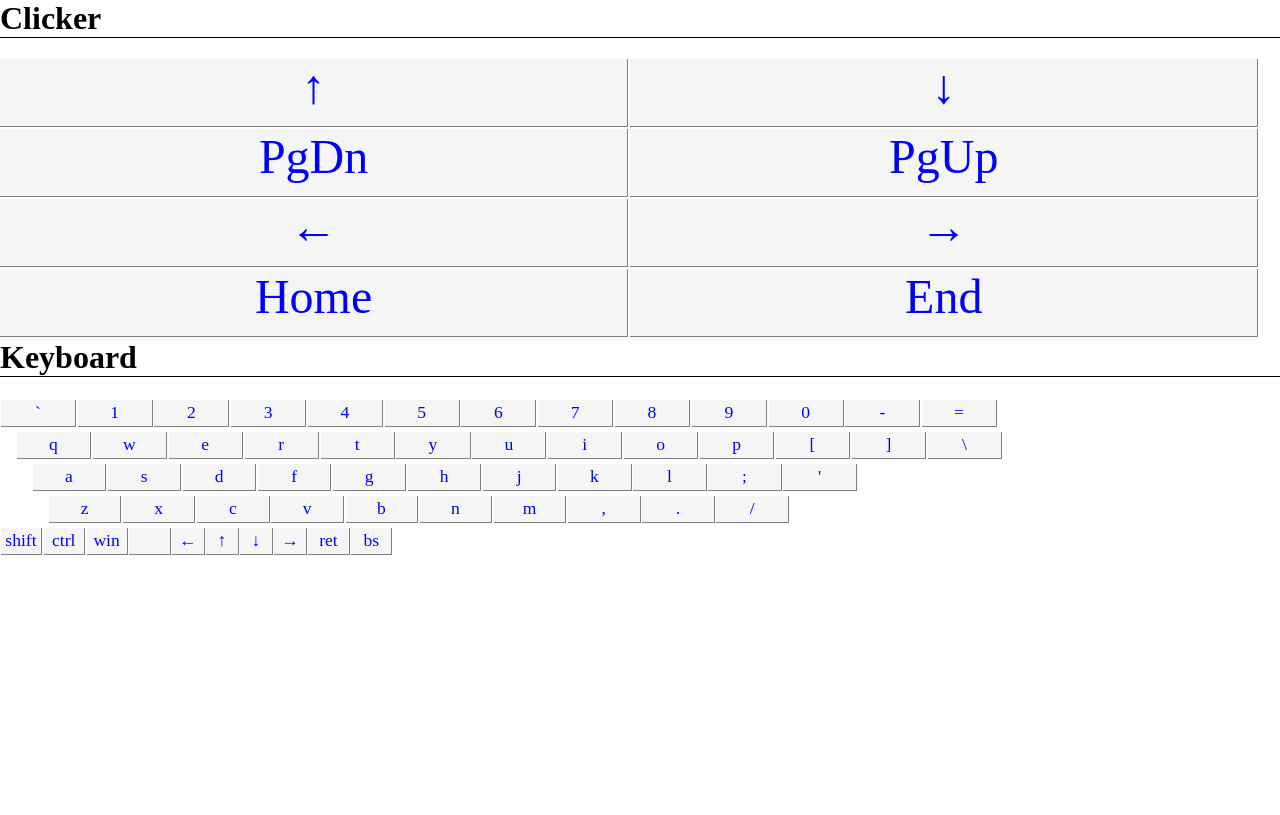
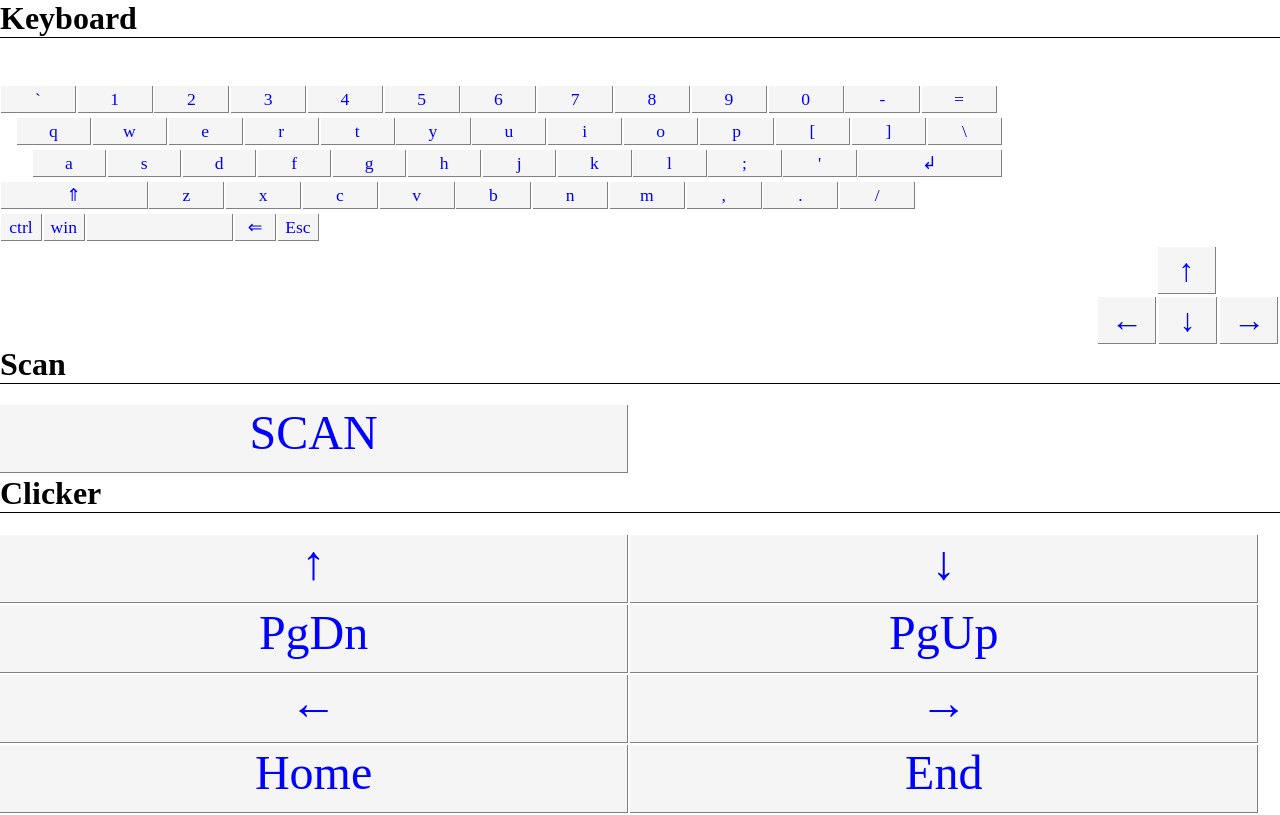
Before and after one commit to seletskiy/gontrol, a plain HTML site: page web/index.html in a window 1280 px wide. Drawn offline with Linux system fonts and the light colour scheme.

Commit message:
keyboard improvements

```diff
--- a/web/index.html
+++ b/web/index.html
@@ -8,11 +8,13 @@ body {
 }
 
 .menu {
-    #display: none;
+    clear: both;
 }
 
 h1 {
     border-bottom: 1px solid black;
+    display: block;
+    clear: both;
 }
 
 a {
@@ -45,7 +47,7 @@ a {
 }
 
 #keyboard-row-4 {
-    margin-left: 3em;
+    margin-left: 0em;
 }
 
 #keyboard .shifted {
@@ -77,13 +79,83 @@ a {
     display: none;
 }
 
+a#key-ret {
+    width: 11%;
+}
+
+a#key-shift {
+    width: 11%;
+}
+
 a.big {
     width: 49%;
     font-size: 3em;
 }
+
+a#key-space {
+    width: 8em;
+}
+
+.pressed {
+    background: red;
+}
+
+#keys-arrow a {
+    float: right;
+    display: block;
+    font-size: 2em;
+    width: 1.5em;
+}
+
+#keys-arrow #key-arrow-up {
+    margin-right: 2.0em;
+}
+
+#keys-arrow #key-arrow-right {
+    float: right;
+    clear: right;
+}
+
+#keyboard-line {
+    overflow: hidden;
+    text-align: right;
+    margin-bottom: 0.5em;
+    padding-right: 1em;
+    white-space: nowrap;
+}
 </style>
 </head>
 <body>
+<h1 id="keyboard-opener">Keyboard</h1>
+<div class="menu" id="keyboard">
+<div id="keyboard-line">&nbsp;</div>
+<div id="keys">
+<div id="keyboard-row-1" class="row">`~1!2@3#4$5%6^7&amp;8*9(0)-_=+</div>
+<div id="keyboard-row-2" class="row">qQwWeErRtTyYuUiIoOpP[{]}\|</div>
+<div id="keyboard-row-3" class="row">aAsSdDfFgGhHjJkKlL;:'"</div>
+<div id="keyboard-row-4" class="row">zZxXcCvVbBnNmM,&lt;.&gt;/?</div>
+</div>
+
+<div class="row" id="keys-control">
+    <a id="key-shift">⇑</a>
+    <a id="key-ctrl">ctrl</a>
+    <a id="key-win">win</a>
+    <a data-key="space" id="key-space" class="key space" href="/a/type?key=space">&nbsp;</a>
+    <a data-key="Return" id="key-ret" class="key">↲</a>
+    <a data-key="BackSpace" class="key">⇐</a>
+    <a data-key="Escape" class="key">Esc</a>
+</div>
+<div class="row" id="keys-arrow">
+    <a id="key-arrow-up" data-key="Up" class="key arrow">&uarr;</a>
+    <a id="key-arrow-right" data-key="Right" class="key arrow">&rarr;</a>
+    <a id="key-arrow-down" data-key="Down" class="key arrow">&darr;</a>
+    <a id="key-arrow-left" data-key="Left" class="key arrow">&larr;</a>
+</div>
+</div>
+<h1 id="scan-opener">Scan</h1>
+<div class="menu" id="scaner">
+    <a class="big" href="/a/scan">SCAN</a>
+</div>
 <h1 id="clicker-opener">Clicker</h1>
 <div class="menu" id="clicker">
     <a class="big" href="/a/notify?move=prev">&uarr;</a>
@@ -94,28 +166,6 @@ a.big {
     <a class="big" href="/a/notify?move=right">&rarr;</a>
     <a class="big" href="/a/notify?move=home">Home</a>
     <a class="big" href="/a/notify?move=end">End</a>
-</div>
-<h1 id="keyboard-opener">Keyboard</h1>
-<div class="menu" id="keyboard">
-<div id="keys">
-<div id="keyboard-row-1" class="row">`~1!2@3#4$5%6^7&amp;8*9(0)-_=+</div>
-<div id="keyboard-row-2" class="row">qQwWeErRtTyYuUiIoOpP[{]}\|</div>
-<div id="keyboard-row-3" class="row">aAsSdDfFgGhHjJkKlL;:'"</div>
-<div id="keyboard-row-4" class="row">zZxXcCvVbBnNmM,&lt;.&gt;/?</div>
-</div>
-
-<div class="row" id="keys-control">
-    <a id="key-shift">shift</a>
-    <a id="key-ctrl">ctrl</a>
-    <a id="key-win">win</a>
-    <a data-key="space" class="key space" href="/a/type?key=space">&nbsp;</a>
-    <a data-key="Left" class="key arrow">&larr;</a>
-    <a data-key="Up" class="key arrow">&uarr;</a>
-    <a data-key="Down" class="key arrow">&darr;</a>
-    <a data-key="Right" class="key arrow">&rarr;</a>
-    <a data-key="Return" class="key">ret</a>
-    <a data-key="BackSpace" class="key">bs</a>
-</div>
 </div>
 <!--<a href="/a/scan">SCAN</a>-->
 <script type="text/javascript" charset="utf-8">
@@ -137,8 +187,9 @@ var makeMenu = function (opener, contents) {
     }, false);
 }
 
+makeMenu($('#keyboard-opener'), $('#keyboard'))
 makeMenu($('#clicker-opener'), $('#clicker'))
-makeMenu($('#keyboard-opener'), $('#keyboard'))
+makeMenu($('#scan-opener'), $('#scaner'))
 
 var specials = {
     '.': 'period',
@@ -183,11 +234,16 @@ var makeKbd = function (obj) {
     }
 }
 
+var updateKbdLine = function (text) {
+    $('#keyboard-line').innerText += text;
+    $('#keyboard-line').scrollLeft = $('#keyboard-line').scrollWidth
+}
+
 var enableAjaxKbd = function (obj) {
     var keys = $('.key');
     for (i in keys) {
         el = keys[i];
-        if (el.nodeName && el.nodeName.toLowerCase() == 'a') {
+        if (el.nodeName && el.nodeName.toLowerCase() == 'a' && !isNaN(parseInt(i))) {
             var a = el;
             a.addEventListener('click', function (a) {return function (e) {
                 var req = new XMLHttpRequest();
@@ -196,6 +252,7 @@ var enableAjaxKbd = function (obj) {
                 e.preventDefault();
                 keyModifier = '';
                 updateKbdModifier();
+                updateKbdLine(a.innerText)
             }}(a), false);
         }
     }
@@ -205,8 +262,6 @@ makeKbd($('#keyboard-row-1'));
 makeKbd($('#keyboard-row-2'));
 makeKbd($('#keyboard-row-3'));
 makeKbd($('#keyboard-row-4'));
-
-enableAjaxKbd();
 
 var keyModifier = '';
 var makeModKey = function (obj, name) {
@@ -218,6 +273,7 @@ var makeModKey = function (obj, name) {
         }
 
         updateKbdModifier();
+        updateKbdLine(obj.innerText + '+')
     });
 }
 
@@ -238,6 +294,12 @@ var updateKbdModifier = function () {
 }
 
 updateKbdModifier();
+
+enableAjaxKbd();
+
+// hacks
+$('#keyboard-row-3').appendChild($('#key-ret'))
+$('#keyboard-row-4').insertBefore($('#key-shift'), $('#keyboard-row-4').firstChild)
 </script>
 </body>
 </html>
```
